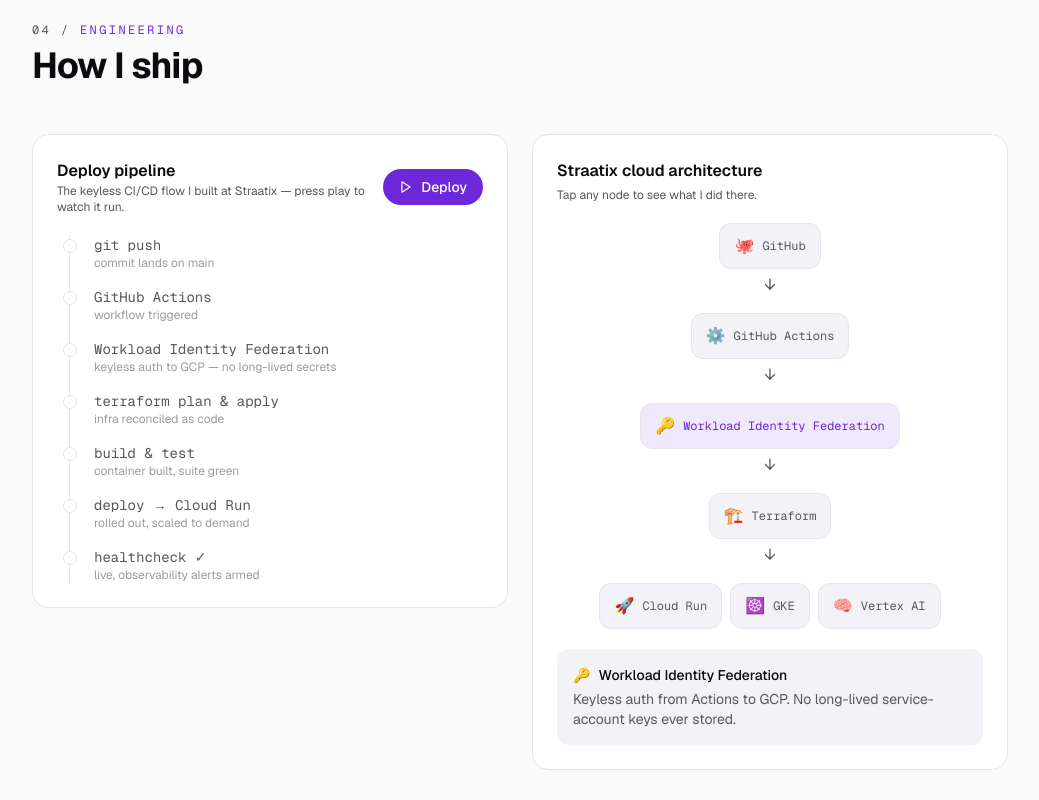
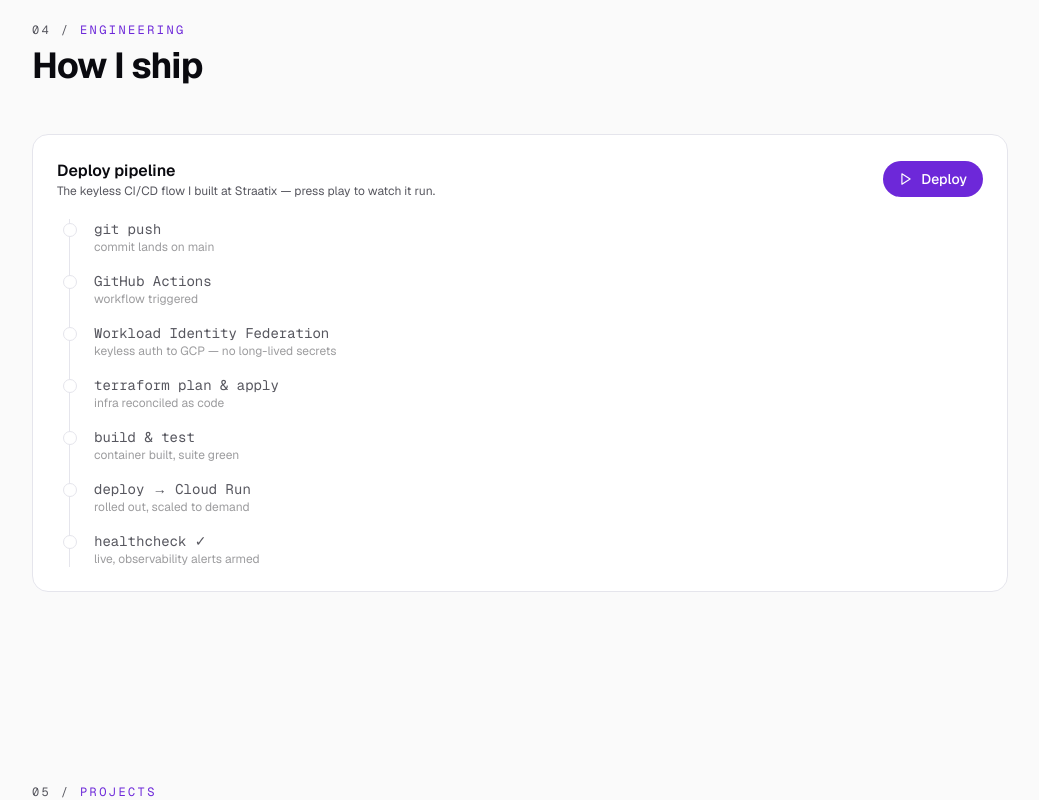
Before and after one commit to AryanAngral/portfolio, a Next.js app: page / in a window 1280 px wide. Shown: the part 4360-5160 px from the top of the page, without its empty margins (120-1159 px from the left). Built offline with nearby package versions, Linux system fonts and the light colour scheme; no server answers.

Commit message:
Remove architecture diagram; keep deploy simulator in Engineering section

```diff
--- a/src/components/Architecture.tsx
+++ /dev/null
@@ -1,67 +0,0 @@
-"use client";
-
-import { useState } from "react";
-
-type Node = { id: string; label: string; icon: string; detail: string };
-
-const NODES: Node[] = [
-  { id: "gh", label: "GitHub", icon: "🐙", detail: "Source of truth. A push to main triggers everything downstream." },
-  { id: "actions", label: "GitHub Actions", icon: "⚙️", detail: "CI/CD workflows: lint, test, build, and deploy — no manual steps." },
-  { id: "wif", label: "Workload Identity Federation", icon: "🔑", detail: "Keyless auth from Actions to GCP. No long-lived service-account keys ever stored." },
-  { id: "tf", label: "Terraform", icon: "🏗️", detail: "All infra as code: RBAC, custom IAM roles, security policies, and observability alerts." },
-  { id: "run", label: "Cloud Run", icon: "🚀", detail: "Containerized services, autoscaled to demand, zero-downtime rollouts." },
-  { id: "gke", label: "GKE", icon: "☸️", detail: "Kubernetes for the heavier, long-running workloads." },
-  { id: "vertex", label: "Vertex AI", icon: "🧠", detail: "Managed pipelines serving the production ML models." },
-];
-
-const FLOW = [["gh"], ["actions"], ["wif"], ["tf"], ["run", "gke", "vertex"]];
-
-export default function Architecture() {
-  const [active, setActive] = useState<Node>(NODES[2]);
-
-  return (
-    <div className="rounded-2xl border border-border bg-surface p-6">
-      <h3 className="mb-1 font-semibold">Straatix cloud architecture</h3>
-      <p className="mb-5 text-xs text-muted">Tap any node to see what I did there.</p>
-
-      <div className="flex flex-col gap-3">
-        {FLOW.map((row, ri) => (
-          <div key={ri} className="flex flex-col items-stretch">
-            <div className="flex flex-wrap justify-center gap-2">
-              {row.map((id) => {
-                const node = NODES.find((n) => n.id === id)!;
-                const on = active.id === id;
-                return (
-                  <button
-                    key={id}
-                    onClick={() => setActive(node)}
-                    className={`flex items-center gap-2 rounded-xl border px-3.5 py-2.5 text-sm transition-all cursor-pointer ${
-                      on
-                        ? "border-accent bg-accent/10 text-accent"
-                        : "border-border bg-surface-2 text-muted hover:border-accent hover:text-foreground"
-                    }`}
-                  >
-                    <span className="text-base">{node.icon}</span>
-                    <span className="font-mono text-xs">{node.label}</span>
-                  </button>
-                );
-              })}
-            </div>
-            {ri < FLOW.length - 1 && (
-              <div className="my-1 flex justify-center text-muted" aria-hidden>
-                ↓
-              </div>
-            )}
-          </div>
-        ))}
-      </div>
-
-      <div className="mt-5 rounded-xl bg-surface-2 p-4">
-        <p className="flex items-center gap-2 text-sm font-medium">
-          <span>{active.icon}</span> {active.label}
-        </p>
-        <p className="mt-1 text-sm text-muted">{active.detail}</p>
-      </div>
-    </div>
-  );
-}
--- a/src/components/Engineering.tsx
+++ b/src/components/Engineering.tsx
@@ -1,20 +1,14 @@
 import Reveal from "./Reveal";
 import SectionHeading from "./SectionHeading";
 import DeploySimulator from "./DeploySimulator";
-import Architecture from "./Architecture";
 
 export default function Engineering() {
   return (
     <section id="engineering" className="mx-auto max-w-5xl px-6 py-24">
       <SectionHeading index="04" eyebrow="Engineering" title="How I ship" />
-      <div className="grid gap-6 md:grid-cols-2">
-        <Reveal>
-          <DeploySimulator />
-        </Reveal>
-        <Reveal delay={0.1}>
-          <Architecture />
-        </Reveal>
-      </div>
+      <Reveal>
+        <DeploySimulator />
+      </Reveal>
     </section>
   );
 }
--- a/src/lib/stats.json
+++ b/src/lib/stats.json
@@ -1,9 +1,9 @@
 {
-  "files": 90,
-  "lines": 8700,
-  "components": 83,
+  "files": 89,
+  "lines": 8626,
+  "components": 82,
   "games": 18,
-  "commits": 24,
+  "commits": 25,
   "lastCommit": "2026-07-16",
   "deps": 8,
   "devDeps": 9,
```
